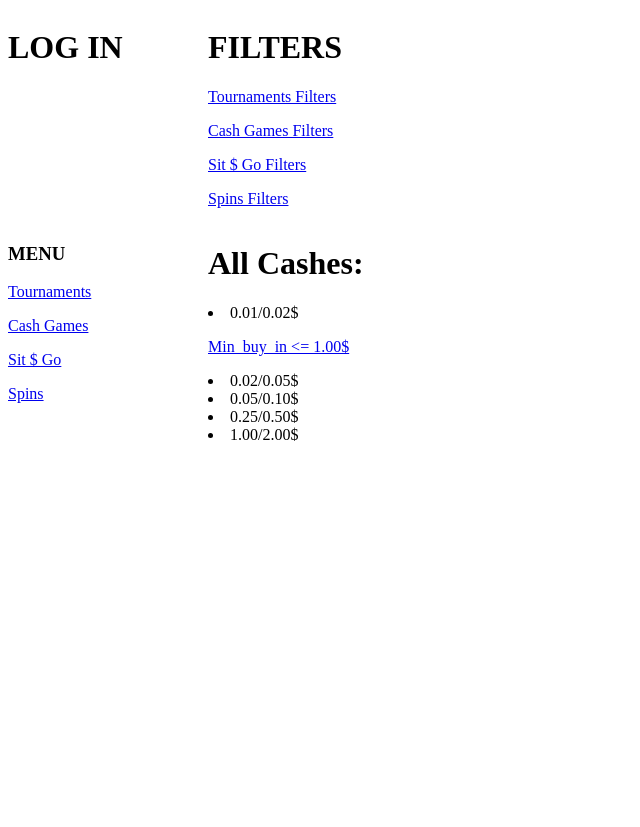
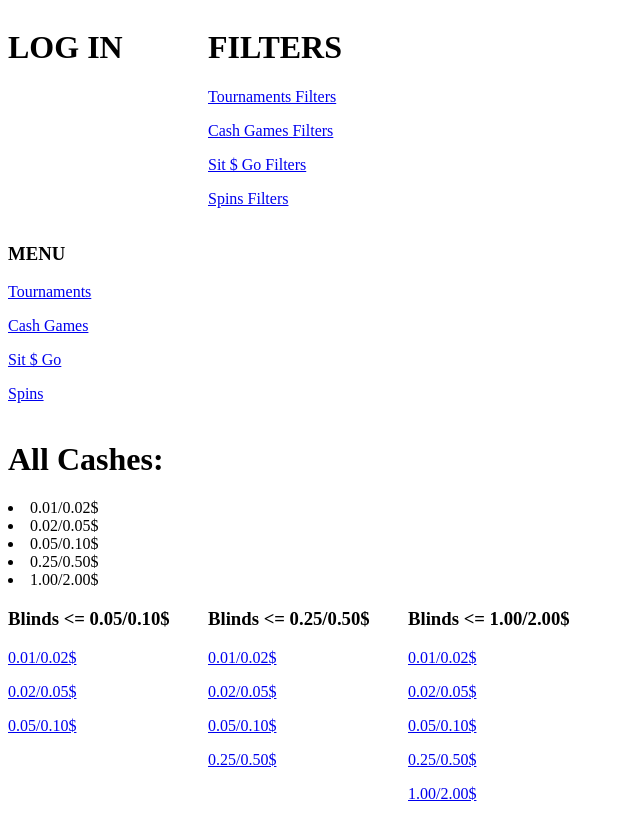
Before and after one commit to Tomek7895/Django-poker_app, a Django app: page /game_type/2/filter/ in a window 1280 px wide. Shown: the whole page, without its empty margins (0-640 px from the left). Before the commit the page ends 441 px from the top, so only its background shows below. Run offline with Django 3.2, Linux system fonts and the light colour scheme; data comes from the database, SQL or seed files in the repository; both versions use the stored data as it was after the commit.

Commit message:
Filtry Skonczone

```diff
--- a/app_888poker/Soft/Soft/urls.py
+++ b/app_888poker/Soft/Soft/urls.py
@@ -26,5 +26,5 @@ urlpatterns = [
     path('sit_go/<id>/', sit_go, name='sit_go'),
     path('spin/<id>/', spin, name='spin'),
     path('create', tournament_create_view),
-    path('game_type/<id>/filter/', tournament_filter),
+    path('game_type/<id>/filter/', filter),
 ]
--- a/app_888poker/Soft/tournaments/templates/szablon.html
+++ b/app_888poker/Soft/tournaments/templates/szablon.html
@@ -24,7 +24,7 @@
 {% endfor %}
     </div>
 
-    <div style="width:700; float:left">
+    <div style="width:1200; float:left">
         {% block layout %}   {% endblock layout %}
     </div>
     <div style="clear:both"></div>
--- a/app_888poker/Soft/tournaments/templates/szablon_filters.html
+++ b/app_888poker/Soft/tournaments/templates/szablon_filters.html
@@ -6,41 +6,160 @@
 <h1>All Tournaments: </h1>
     {% for tour in all_tournaments %}
         <li>{{ tour.name }}</li>
-        {% if tour.buy_in <= 10 %}
-             <p><a href = "/game_type/{{ category_type.id }}/filter/"> Buy-In <=10$ </a></p>
-        {% endif %}
-    {% endfor %}
+`       {% endfor %}
+<div style="width:200; float:left">
+        <h2>Buy-In <=20$</h2>
+        {% for tour in all_tournaments %}
+            {% if tour.buy_in <= 20 %}
+                <p><a href = "/tournament/{{ tour.id }}/"> {{ tour.name }} </a></p>
+                <p>Buy-In: {{ tour.buy_in }}$</p>
+            {% endif %}
+        {% endfor %}
+
+</div>
+
+<div style="width:200; float:left">
+        <h2>Buy-In <=40$</h2>
+        {% for tour in all_tournaments %}
+            {% if tour.buy_in <= 40 %}
+                <p><a href = "/tournament/{{ tour.id }}/"> {{ tour.name }} </a></p>
+                <p>Buy-In: {{ tour.buy_in }}$</p>
+            {% endif %}
+        {% endfor %}
+</div>
+
+<div style="width:200; float:left">
+        <h2>Buy-In <=80$</h2>
+        {% for tour in all_tournaments %}
+            {% if tour.buy_in <= 80 %}
+                <p><a href = "/tournament/{{ tour.id }}/"> {{ tour.name }} </a></p>
+                <p>Buy-In: {{ tour.buy_in }}$</p>
+            {% endif %}
+        {% endfor %}
+</div>
+
+<div style="width:200; float:left">
+        <h2>PKO</h2>
+        {% for tour in all_tournaments %}
+            {% if tour.type == "PKO" %}
+                <p><a href = "/tournament/{{ tour.id }}/"> {{ tour.name }} </a></p>
+                <p>Type: {{ tour.type }}</p>
+            {% endif %}
+        {% endfor %}
+</div>
 {% endif %}
 
 {% if category_type.id == 2 %}
 <h1>All Cashes: </h1>
     {% for cash in all_cashes %}
         <li>{{ cash.prices }}</li>
-            {% if cash.min_buy_in <= 1.00 %}
-                <p><a href = "/game_type/{{ category_type.id }}/filter/"> Min_buy_in <= 1.00$ </a></p>
+    {% endfor %}
+
+    <div style="width:200; float:left">
+        <h3>Blinds <= 0.05/0.10$</h3>
+        {% for cash in all_cashes %}
+            {% if cash.max_buy_in <= 10 %}
+                <p><a href = "/cash/{{ cash.id }}/"> {{ cash.prices }} </a></p>
             {% endif %}
+        {% endfor %}
+    </div>
 
-    {% endfor %}
+    <div style="width:200; float:left">
+        <h3>Blinds <= 0.25/0.50$</h3>
+        {% for cash in all_cashes %}
+            {% if cash.max_buy_in <= 50 %}
+                <p><a href = "/cash/{{ cash.id }}/"> {{ cash.prices }} </a></p>
+            {% endif %}
+        {% endfor %}
+    </div>
+
+    <div style="width:200; float:left">
+        <h3>Blinds <= 1.00/2.00$</h3>
+        {% for cash in all_cashes %}
+            {% if cash.max_buy_in <= 200 %}
+                <p><a href = "/cash/{{ cash.id }}/"> {{ cash.prices }} </a></p>
+            {% endif %}
+        {% endfor %}
+    </div>
+
 {% endif %}
+
+
+
 
 {% if category_type.id == 3 %}
 <h1>All Sit & Go's: </h1>
     {% for sit in all_sit_go %}
         <li>{{ sit.name }}</li>
+    {% endfor %}
+
+
+    <div style="width:200; float:left">
+        <h3>Buy-In <= 1.00$</h3>
+        {% for sit in all_sit_go %}
             {% if sit.buy_in <= 1.00 %}
-                <p><a href = "/game_type/{{ category_type.id }}/filter/"> Buy_in <= 1.00$ </a></p>
+                <p><a href = "/sit_go/{{ sit.id }}/"> {{ sit.name }} </a></p>
             {% endif %}
     {% endfor %}
+    </div>
+
+
+    <div style="width:200; float:left">
+        <h3>Buy-In <= 5.00$</h3>
+        {% for sit in all_sit_go %}
+            {% if sit.buy_in <= 5.00 %}
+                <p><a href = "/sit_go/{{ sit.id }}/"> {{ sit.name }} </a></p>
+            {% endif %}
+    {% endfor %}
+    </div>
+
+    <div style="width:200; float:left">
+        <h3>Buy-In <= 20.00$</h3>
+        {% for sit in all_sit_go %}
+            {% if sit.buy_in <= 20.00 %}
+                <p><a href = "/sit_go/{{ sit.id }}/"> {{ sit.name }} </a></p>
+            {% endif %}
+    {% endfor %}
+    </div>
+
+
 {% endif %}
+
+
 
 {% if category_type.id == 4 %}
 <h1>All Spin's: </h1>
     {% for spin in all_spins %}
         <li>{{ spin.buy_in }}</li>
-            {% if spin.buy_in <= 5.00 %}
-                <p><a href = "/game_type/{{ category_type.id }}/filter/"> Buy_in <= 5.00$ </a></p>
+    {% endfor %}
+
+    <div style="width:200; float:left">
+        <h3>Buy-In <= 1.00$</h3>
+        {% for spin in all_spins %}
+            {% if spin.buy_in <= 1.00 %}
+                <p><a href = "/spin/{{ spin.id }}/"> {{ spin.buy_in }} </a></p>
             {% endif %}
     {% endfor %}
+    </div>
+
+    <div style="width:200; float:left">
+        <h3>Buy-In <= 5.00$</h3>
+        {% for spin in all_spins %}
+            {% if spin.buy_in <= 5.00 %}
+                <p><a href = "/spin/{{ spin.id }}/"> {{ spin.buy_in }} </a></p>
+            {% endif %}
+    {% endfor %}
+    </div>
+
+    <div style="width:200; float:left">
+        <h3>Buy-In <= 20.00$</h3>
+        {% for spin in all_spins %}
+            {% if spin.buy_in <= 20.00 %}
+                <p><a href = "/spin/{{ spin.id }}/"> {{ spin.buy_in }} </a></p>
+            {% endif %}
+    {% endfor %}
+    </div>
+
 {% endif %}
 
 
--- a/app_888poker/Soft/tournaments/views.py
+++ b/app_888poker/Soft/tournaments/views.py
@@ -62,7 +62,7 @@ def spin(request,id):
             'game_type' : game_type}
     return render (request, 'spin.html', data)
 
-def tournament_filter(request,id):
+def filter(request,id):
     all_tournaments = Tournaments.objects.all()
     all_cashes = Cash_Games.objects.all()
     all_sit_go = Sit_Go.objects.all()
```
Also changed, not shown: app_888poker/Soft/tournaments/templates/category_type.html (+66 -6 lines), app_888poker/Soft/db.sqlite3.
